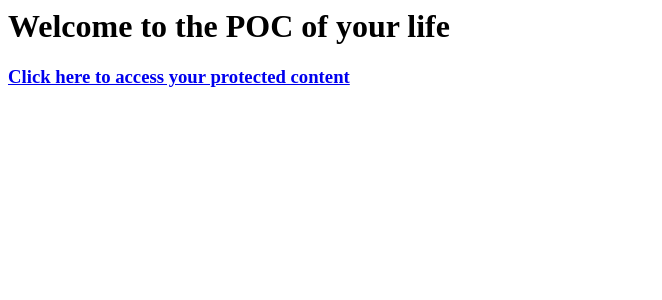
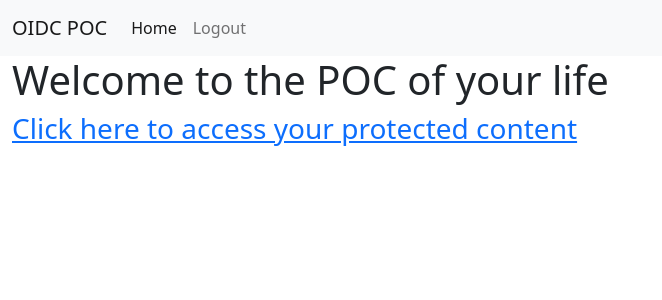
Before and after one commit to christian-hawk/flask-oidc-client-poc, a Flask app: page / in a window 1280 px wide. Shown: the top 300 px of the page, without its empty margins (0-662 px from the left). Run offline with Flask 3, Linux system fonts and the light colour scheme.

Commit message:
feat(logout): add logout link in index
logout link and bootstrap nav

```diff
--- a/oidc_client/templates/index.html
+++ b/oidc_client/templates/index.html
@@ -1,9 +1,36 @@
-<html>
-    <head><title>POC Index</title></head>
-    <body>
-        <h1>Welcome to the POC of your life</h1>
+<!doctype html>
+<html lang="en">
+  <head>
+    <meta charset="utf-8">
+    <meta name="viewport" content="width=device-width, initial-scale=1">
+    <title> Bootstrappin </title>
+    <link href="https://cdn.jsdelivr.net/npm/bootstrap@5.2.3/dist/css/bootstrap.min.css" rel="stylesheet" integrity="sha384-rbsA2VBKQhggwzxH7pPCaAqO46MgnOM80zW1RWuH61DGLwZJEdK2Kadq2F9CUG65" crossorigin="anonymous">
 
-        <h3><a href="/protected-content">Click here to access your protected content</a></h3>
+  </head>
+  <body>
+    <nav class="navbar navbar-expand-lg bg-light">
+      <div class="container-fluid">
+        <a class="navbar-brand" href="#">OIDC POC</a>
 
-    </body>
+        <div class="collapse navbar-collapse" id="navbarNav">
+          <ul class="navbar-nav">
+            <li class="nav-item">
+              <a class="nav-link active" aria-current="page" href="#">Home</a>
+            </li>
+            <li class="nav-item">
+              <a class="nav-link" href="/logout">Logout</a>
+            </li>
+          </ul>
+        </div>
+
+      </div>
+    </nav>
+
+
+    <div class="container-fluid">
+      <h1>Welcome to the POC of your life</h1>
+      <h3><a href="/protected-content">Click here to access your protected content</a></h3>
+    </div>
+    <script src="https://cdn.jsdelivr.net/npm/bootstrap@5.2.3/dist/js/bootstrap.bundle.min.js" integrity="sha384-kenU1KFdBIe4zVF0s0G1M5b4hcpxyD9F7jL+jjXkk+Q2h455rYXK/7HAuoJl+0I4" crossorigin="anonymous"></script>
+  </body>
 </html>
```
